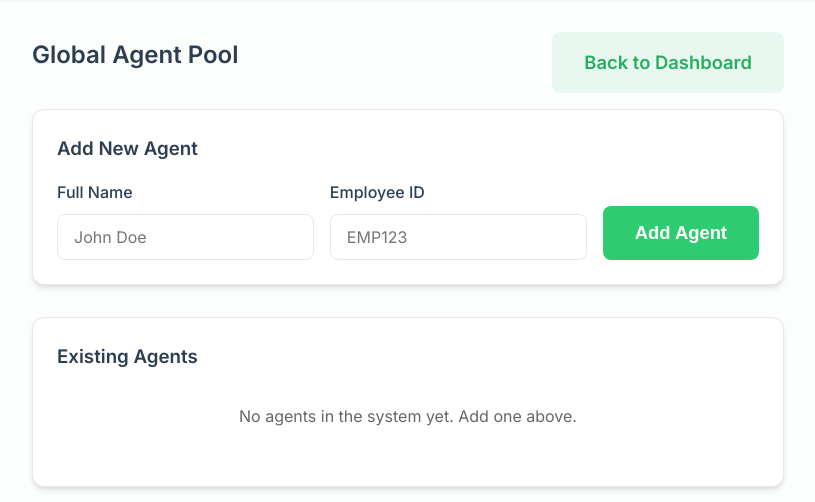
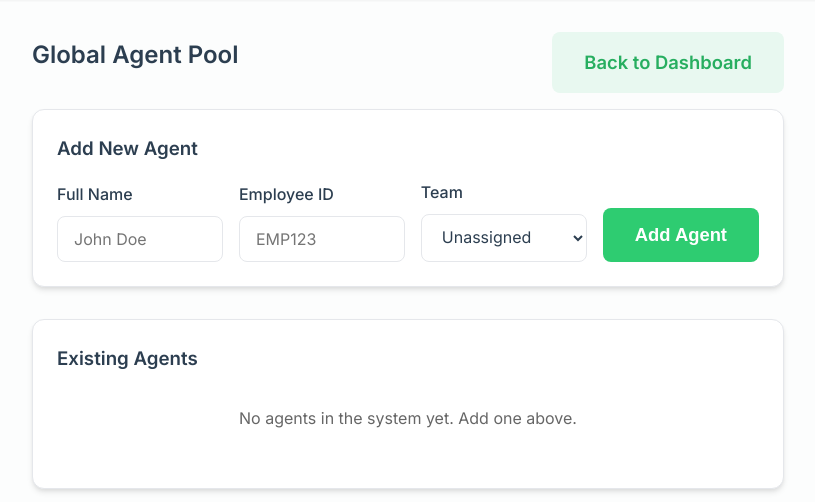
Before and after one commit to Aryangaikwad3003/TradeQuest, a Flask app: page /admin/agents in a window 1280 px wide. Shown: the part 72-574 px from the top of the page, without its empty margins (232-1047 px from the left). Run offline with Flask 3, Linux system fonts and the light colour scheme; the visitor is signed in with stand-in values (Sample User, id 1); data that the repository does not hold is empty; some libraries are stand-ins or nearby versions.

Commit message:
Add Teams to Agent Management and Quiz Assignment workflows

```diff
--- a/app.py
+++ b/app.py
@@ -136,7 +136,8 @@ def init_db():
             CREATE TABLE IF NOT EXISTS agents (
                 id {pk_syntax},
                 full_name TEXT NOT NULL,
-                employee_id TEXT NOT NULL UNIQUE
+                employee_id TEXT NOT NULL UNIQUE,
+                team TEXT DEFAULT 'Unassigned'
             )
         ''')
 
@@ -165,10 +166,16 @@ def init_db():
                 cursor.cursor.execute('ALTER TABLE quizzes ADD COLUMN time_limit INTEGER DEFAULT 60')
             except Exception:
                 pass
+
+            try:
+                cursor.cursor.execute("ALTER TABLE agents ADD COLUMN team TEXT DEFAULT 'Unassigned'")
+            except Exception:
+                pass
         else:
             cursor.execute('ALTER TABLE quizzes ADD COLUMN IF NOT EXISTS max_attempts INTEGER DEFAULT 3')
             cursor.execute('ALTER TABLE attempts ADD COLUMN IF NOT EXISTS quiz_attempt_id INTEGER')
             cursor.execute('ALTER TABLE quizzes ADD COLUMN IF NOT EXISTS time_limit INTEGER DEFAULT 60')
+            cursor.execute("ALTER TABLE agents ADD COLUMN IF NOT EXISTS team TEXT DEFAULT 'Unassigned'")
 
 
         # Backfill quiz_attempt_id for existing attempts
@@ -502,9 +509,10 @@ def manage_agents():
         if action == 'add':
             full_name = request.form.get('full_name')
             employee_id = request.form.get('employee_id')
+            team = request.form.get('team', 'Unassigned')
             if full_name and employee_id:
                 try:
-                    cursor.execute('INSERT INTO agents (full_name, employee_id) VALUES (?, ?)', (full_name.strip(), employee_id.strip()))
+                    cursor.execute('INSERT INTO agents (full_name, employee_id, team) VALUES (?, ?, ?)', (full_name.strip(), employee_id.strip(), team))
                     db.commit()
                     flash("Agent added successfully.", "success")
                 except db.IntegrityError:
@@ -514,6 +522,12 @@ def manage_agents():
             cursor.execute('DELETE FROM agents WHERE id = ?', (agent_id,))
             db.commit()
             flash("Agent deleted successfully.", "success")
+        elif action == 'update_team':
+            agent_id = request.form.get('agent_id')
+            new_team = request.form.get('team')
+            cursor.execute('UPDATE agents SET team = ? WHERE id = ?', (new_team, agent_id))
+            db.commit()
+            flash("Agent team updated successfully.", "success")
 
         return redirect(url_for('manage_agents'))
 
@@ -549,11 +563,11 @@ def quiz_agents(quiz_id):
 
     # Fetch all agents and check which ones are assigned to this quiz
     cursor.execute('''
-        SELECT a.id, a.full_name, a.employee_id,
+        SELECT a.id, a.full_name, a.employee_id, a.team,
                CASE WHEN qa.quiz_id IS NOT NULL THEN 1 ELSE 0 END as is_assigned
         FROM agents a
         LEFT JOIN quiz_agents qa ON a.id = qa.agent_id AND qa.quiz_id = ?
-        ORDER BY a.full_name ASC
+        ORDER BY a.team ASC, a.full_name ASC
     ''', (quiz_id,))
     agents = cursor.fetchall()
 
--- a/templates/admin/agents.html
+++ b/templates/admin/agents.html
@@ -23,6 +23,17 @@
             <input type="text" id="employee_id" name="employee_id" required placeholder="EMP123">
         </div>
 
+        <div class="form-group" style="margin: 0; flex: 1;">
+            <label for="team">Team</label>
+            <select id="team" name="team" required>
+                <option value="Unassigned">Unassigned</option>
+                <option value="Activation">Activation</option>
+                <option value="Onboarding">Onboarding</option>
+                <option value="Spices">Spices</option>
+                <option value="Dryfruits">Dryfruits</option>
+            </select>
+        </div>
+
         <button type="submit" class="btn btn-primary">Add Agent</button>
     </form>
 </div>
@@ -36,6 +47,7 @@
                 <tr>
                     <th>Full Name</th>
                     <th>Employee ID</th>
+                    <th>Team</th>
                     <th>Actions</th>
                 </tr>
             </thead>
@@ -44,6 +56,20 @@
                 <tr>
                     <td style="font-weight: 500;">{{ agent.full_name }}</td>
                     <td>{{ agent.employee_id }}</td>
+                    <td>
+                        <form action="{{ url_for('manage_agents') }}" method="POST" style="margin: 0; display: flex; gap: 0.5rem; align-items: center;">
+                            <input type="hidden" name="action" value="update_team">
+                            <input type="hidden" name="agent_id" value="{{ agent.id }}">
+                            <select name="team" style="padding: 0.25rem; font-size: 0.875rem; border-radius: 4px; border: 1px solid var(--border-color); background-color: white;">
+                                <option value="Unassigned" {% if agent.team == 'Unassigned' %}selected{% endif %}>Unassigned</option>
+                                <option value="Activation" {% if agent.team == 'Activation' %}selected{% endif %}>Activation</option>
+                                <option value="Onboarding" {% if agent.team == 'Onboarding' %}selected{% endif %}>Onboarding</option>
+                                <option value="Spices" {% if agent.team == 'Spices' %}selected{% endif %}>Spices</option>
+                                <option value="Dryfruits" {% if agent.team == 'Dryfruits' %}selected{% endif %}>Dryfruits</option>
+                            </select>
+                            <button type="submit" class="btn btn-secondary" style="padding: 0.25rem 0.5rem; font-size: 0.75rem;">Update</button>
+                        </form>
+                    </td>
                     <td>
                         <form action="{{ url_for('manage_agents') }}" method="POST" style="margin: 0;" onsubmit="return confirm('Are you sure you want to delete this agent?');">
                             <input type="hidden" name="action" value="delete">
```
Also changed, not shown: templates/admin/quiz_agents.html (+20 -8 lines).
